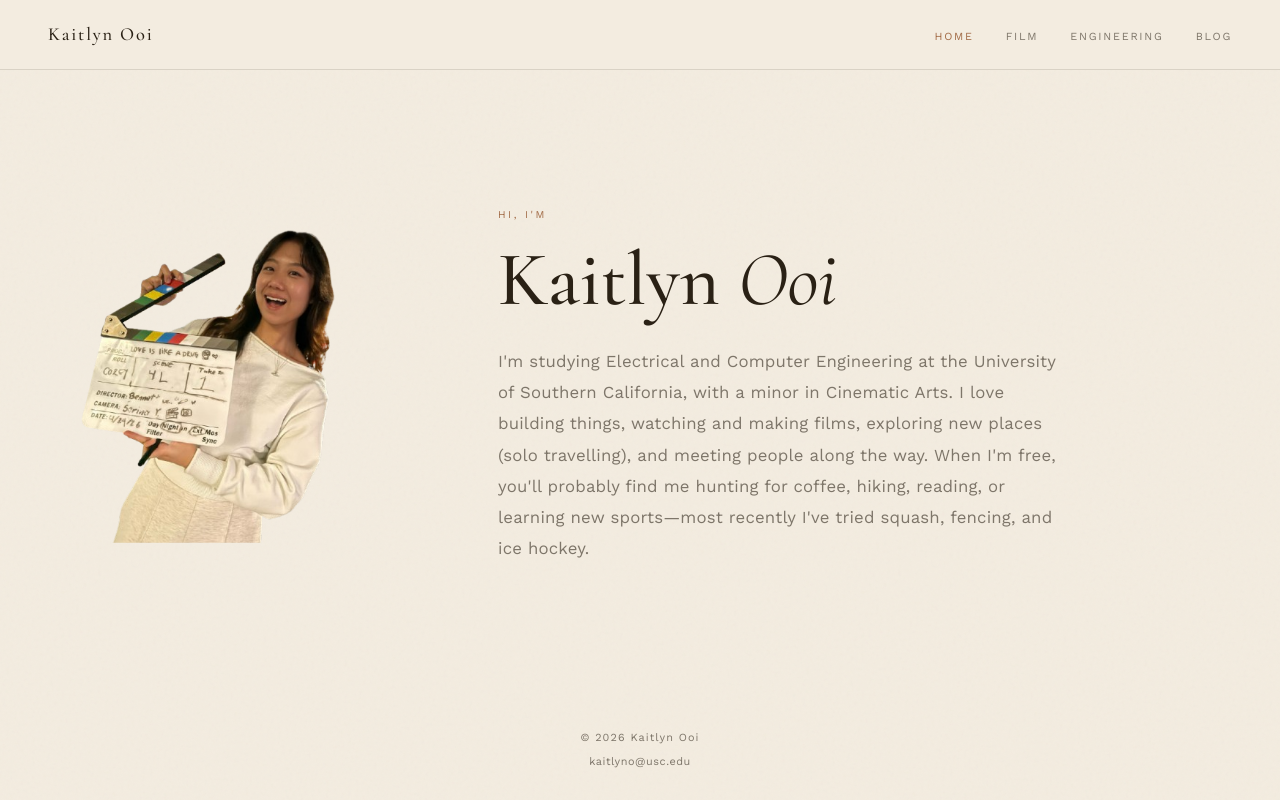
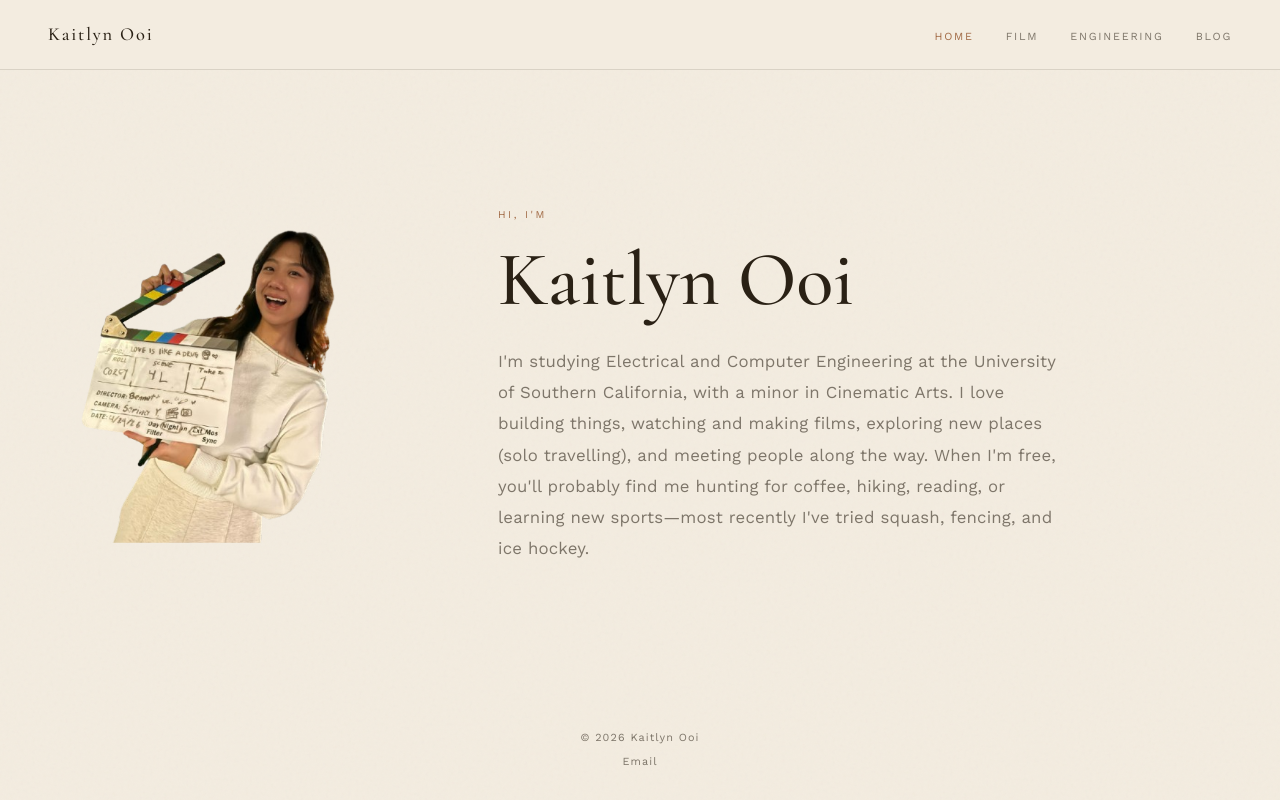
Before and after one commit to KaitlynOoi/personal-website, a plain HTML site: page index.html in a window 1280 px wide. Drawn offline with nearby package versions, Linux system fonts and the light colour scheme.

Commit message:
Footer email as plain "Email" link, unify Kaitlyn Ooi heading style
- Footer link now reads "Email" instead of the raw address, styled
  identically to the copyright line next to it.
- Landing h1: "Ooi" was italic while "Kaitlyn" wasn't, so the name
  read as two different type styles despite already matching in
  color. Removed the italic and matched the weight so the whole name
  renders as one consistent style.

```diff
--- a/css/style.css
+++ b/css/style.css
@@ -149,7 +149,7 @@ footer.site-footer p { font-size: 0.68rem; letter-spacing: 0.1em; color: var(--m
 
 .footer-email {
   font-size: 0.68rem;
-  letter-spacing: 0.05em;
+  letter-spacing: 0.1em;
   color: var(--muted);
   text-decoration: none;
   transition: color 0.2s;
--- a/index.html
+++ b/index.html
@@ -63,7 +63,7 @@
     margin-bottom: 1.6rem;
   }
 
-  .intro h1 em { font-style: italic; color: var(--text); font-weight: 400; }
+  .intro h1 em { font-style: normal; color: var(--text); font-weight: 500; }
 
   .intro-bio {
     font-size: 1.05rem;
@@ -115,7 +115,7 @@
 
 <footer class="site-footer">
   <p>&copy; 2026 Kaitlyn Ooi</p>
-  <a class="footer-email" href="mailto:kaitlyno@usc.edu">kaitlyno@usc.edu</a>
+  <a class="footer-email" href="mailto:kaitlyno@usc.edu">Email</a>
 </footer>
 
 </body>
```
Also changed, not shown: blog/index.html (+1 -1 lines), blog/posts/early-childhood-literacy-and-college-admission.html (+1 -1 lines), engineering/index.html (+1 -1 lines), film/index.html (+1 -1 lines).
